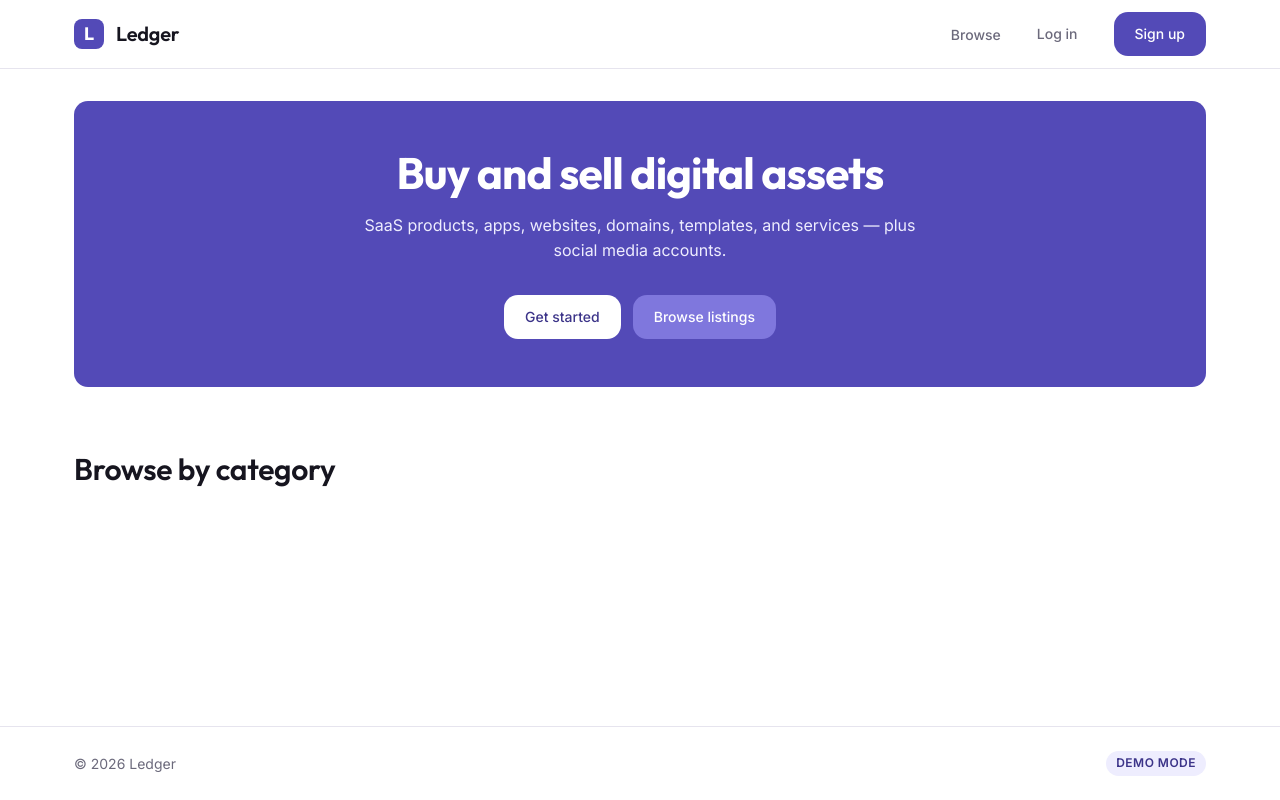
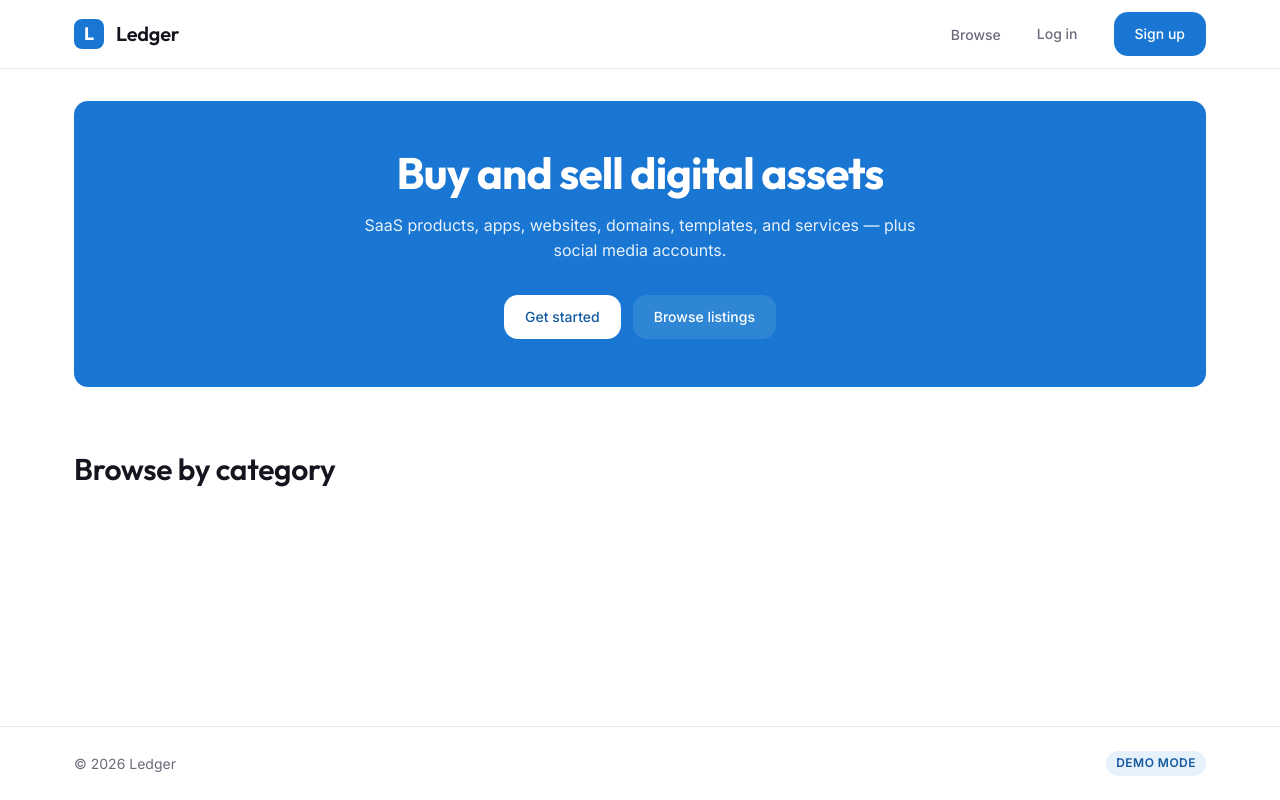
Before and after one commit to tejass0027/SwapNest, a Flask app: page / in a window 1280 px wide. Run offline with Flask 3, Linux system fonts and the light colour scheme; data that the repository does not hold is empty.

Commit message:
Switch brand colour from purple to blue
Change the --brand token set to an azure blue (#1976D2) so the main
colour reads light blue instead of purple across the hero, primary
buttons, logo mark, active states, and auth panel. White text on the
brand stays WCAG AA (4.60:1). Per-category palettes are unchanged.

```diff
--- a/static/css/style.css
+++ b/static/css/style.css
@@ -8,10 +8,10 @@
 /* ── Tokens ────────────────────────────────────────────────── */
 :root {
     /* Brand */
-    --brand:        #534AB7;
-    --brand-bright: #7F77DD;
-    --brand-dark:   #3C3489;
-    --brand-soft:   #EEEDFE;
+    --brand:        #1976D2;
+    --brand-bright: #2E86D4;
+    --brand-dark:   #145AA0;
+    --brand-soft:   #E7F1FC;
 
     /* Category palette — solid / dark / soft */
     --youtube:        #D85A30;  --youtube-dark:   #993C1D;  --youtube-soft:   #FAECE7;
```
